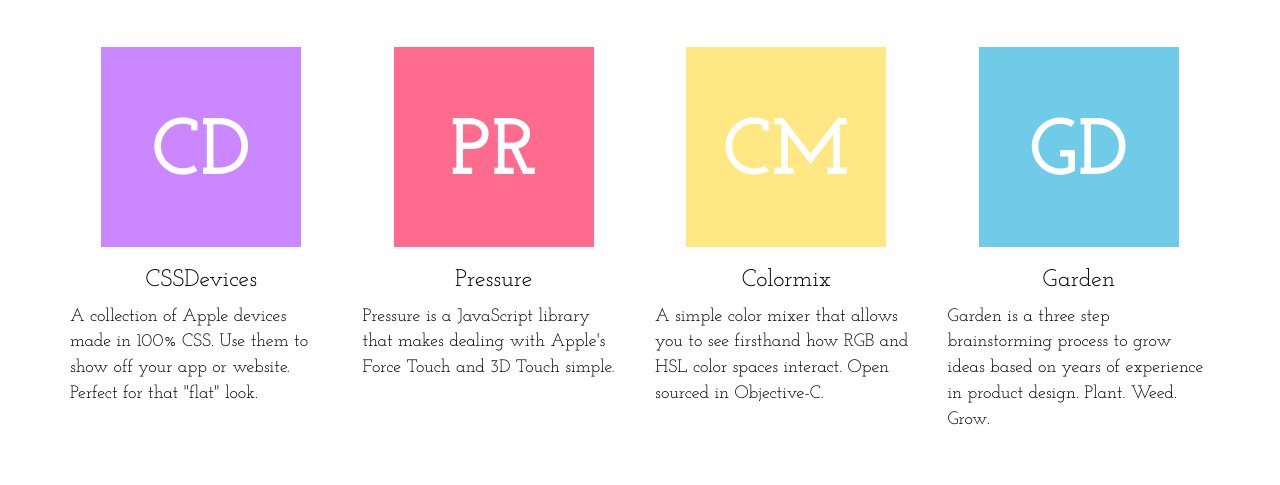
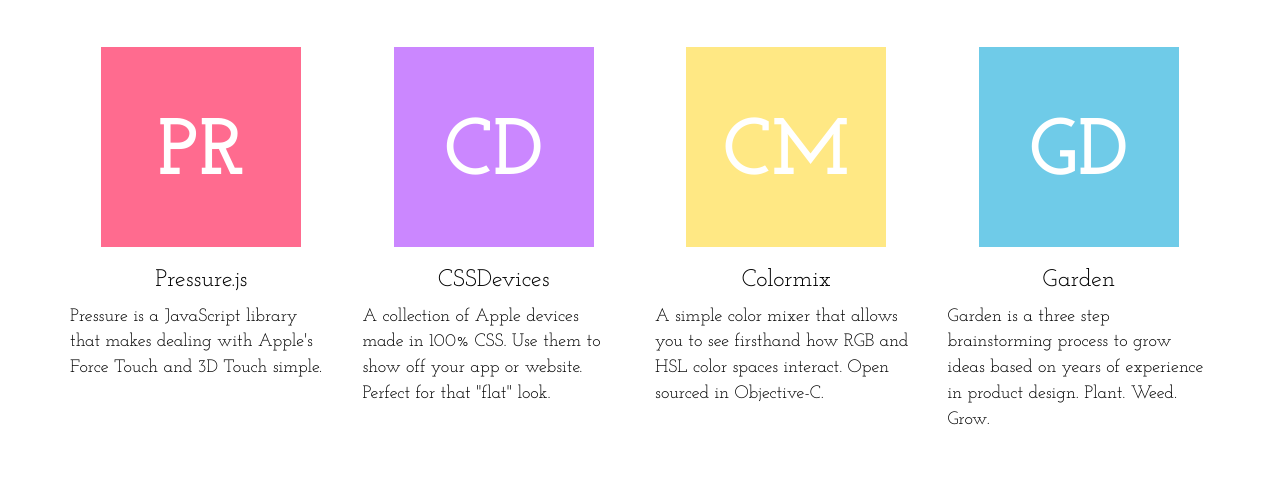
Before and after one commit to KnotLabs/knotlabs.com, a plain HTML site: page index.html in a window 1280 px wide. Shown: the part 315-800 px from the top of the page. Drawn offline with nearby package versions, Linux system fonts and the light colour scheme.

Commit message:
pressure.js

```diff
--- a/index.html
+++ b/index.html
@@ -54,18 +54,18 @@
       <section>
         <h2>Open Source</h2>
         <div class="row">
+          <a class="col-md-3" href="http://pressurejs.com">
+            <aside style="background: #FF6B8F;">PR</aside>
+            <h3>Pressure.js</h3>
+            <p>
+              Pressure is a JavaScript library that makes dealing with Apple's Force Touch and 3D Touch simple.
+            </p>
+          </a>
           <a class="col-md-3" href="http://yamartino.github.io/CSSDevices/">
             <aside style="background: #CB87FF;">CD</aside>
             <h3>CSSDevices</h3>
             <p>
               A collection of Apple devices made in 100% CSS. Use them to show off your app or website. Perfect for that "flat" look.
-            </p>
-          </a>
-          <a class="col-md-3" href="http://yamartino.github.io/pressure/">
-            <aside style="background: #FF6B8F;">PR</aside>
-            <h3>Pressure</h3>
-            <p>
-              Pressure is a JavaScript library that makes dealing with Apple's Force Touch and 3D Touch simple.
             </p>
           </a>
           <a class="col-md-3" href="https://github.com/christianhatch/Colormix">
```
